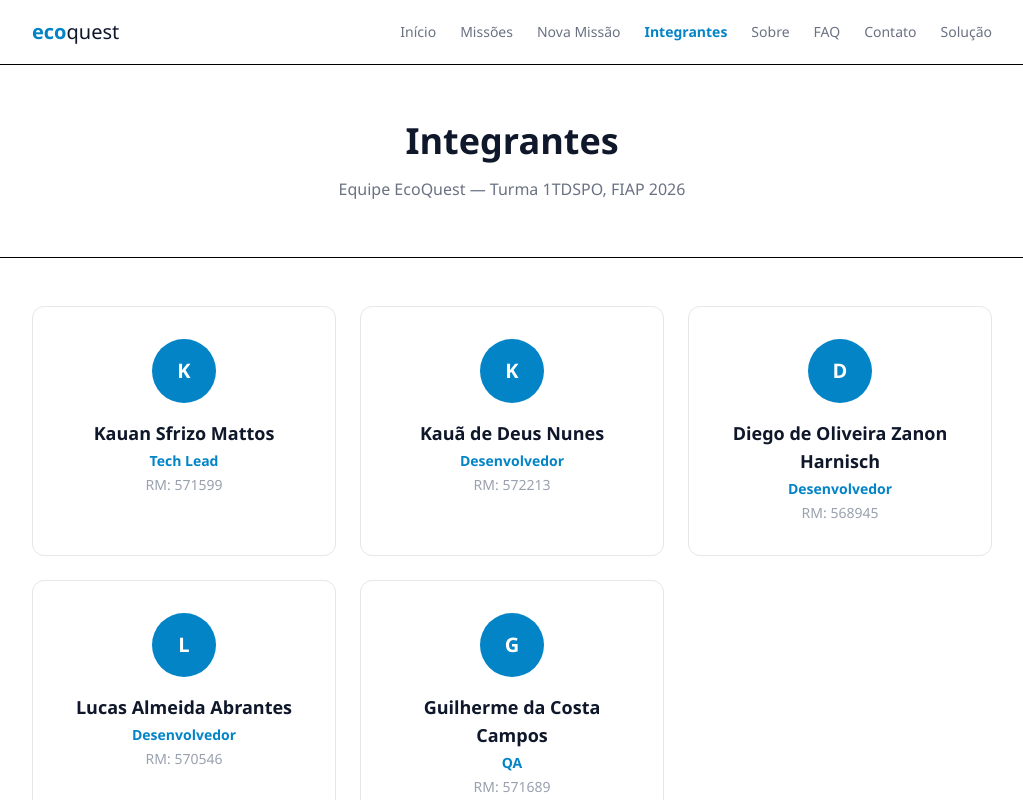
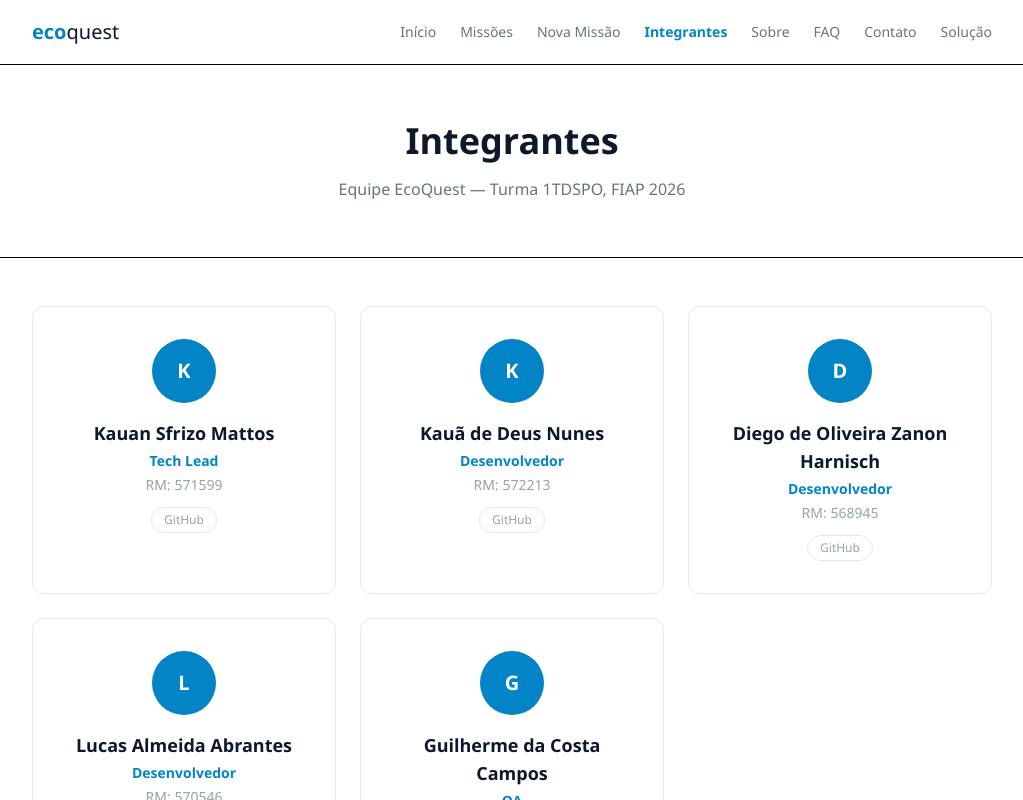
Before and after one commit to KauanMattos/EcoQuest_FrontEnd, a React (Vite) app: page /integrantes in a window 1280 px wide. Shown: the top 800 px of the page, without its empty margins (128-1151 px from the left). Built offline with nearby package versions, Linux system fonts and the light colour scheme.

Commit message:
feat: adiciona link do GitHub nos cards de integrantes

```diff
--- a/src/pages/Integrantes/Integrantes.tsx
+++ b/src/pages/Integrantes/Integrantes.tsx
@@ -1,9 +1,9 @@
 const integrantes = [
-  { nome: 'Kauan Sfrizo Mattos', rm: '571599', papel: 'Tech Lead' },
-  { nome: 'Kauã de Deus Nunes', rm: '572213', papel: 'Desenvolvedor' },
-  { nome: 'Diego de Oliveira Zanon Harnisch', rm: '568945', papel: 'Desenvolvedor' },
-  { nome: 'Lucas Almeida Abrantes', rm: '570546', papel: 'Desenvolvedor' },
-  { nome: 'Guilherme da Costa Campos', rm: '571689', papel: 'QA' },
+  { nome: 'Kauan Sfrizo Mattos', rm: '571599', papel: 'Tech Lead', github: 'https://github.com/KauanMattos' },
+  { nome: 'Kauã de Deus Nunes', rm: '572213', papel: 'Desenvolvedor', github: 'https://github.com/Kaua056' },
+  { nome: 'Diego de Oliveira Zanon Harnisch', rm: '568945', papel: 'Desenvolvedor', github: 'https://github.com/di-zanon' },
+  { nome: 'Lucas Almeida Abrantes', rm: '570546', papel: 'Desenvolvedor', github: 'https://github.com/lucasabrantes1' },
+  { nome: 'Guilherme da Costa Campos', rm: '571689', papel: 'QA', github: 'https://github.com/guilherme.campos' },
 ]
 
 export default function Integrantes() {
@@ -19,13 +19,21 @@
       <section className="max-w-5xl mx-auto px-8 py-12">
         <div className="grid grid-cols-1 sm:grid-cols-2 lg:grid-cols-3 gap-6">
           {integrantes.map(membro => (
-            <div key={membro.rm} className="bg-white border border-gray-200 rounded-xl p-8 text-center hover:shadow-md transition-shadow">
+            <div key={membro.rm} className="bg-white border border-gray-200 rounded-xl p-8 text-center hover:shadow-md transition-shadow flex flex-col items-center">
               <div className="w-16 h-16 bg-primary rounded-full flex items-center justify-center text-white text-xl font-bold mx-auto mb-4">
                 {membro.nome.charAt(0)}
               </div>
               <h2 className="text-lg font-bold text-text-main mb-1">{membro.nome}</h2>
               <p className="text-primary font-semibold text-sm mb-1">{membro.papel}</p>
-              <p className="text-gray-400 text-sm">RM: {membro.rm}</p>
+              <p className="text-gray-400 text-sm mb-3">RM: {membro.rm}</p>
+              <a
+                href={membro.github}
+                target="_blank"
+                rel="noopener noreferrer"
+                className="text-xs text-gray-400 no-underline hover:text-primary border border-gray-200 rounded-full px-3 py-1 hover:border-primary transition-colors"
+              >
+                GitHub
+              </a>
             </div>
           ))}
         </div>
```
